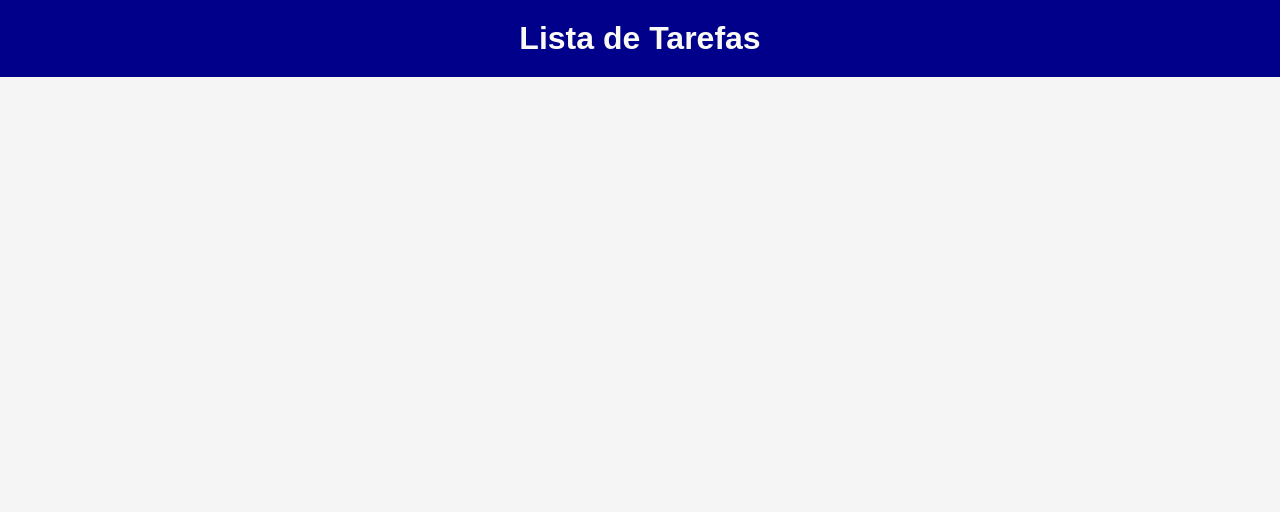
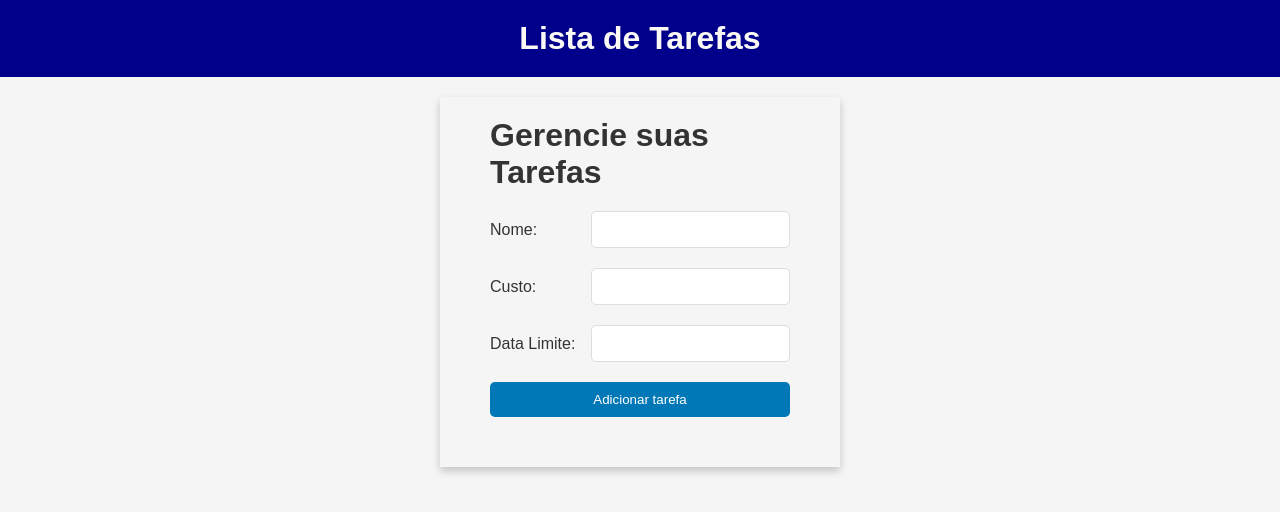
Before and after one commit to Guidossantos29/todo-list-frontend, a React (Vite) app: page / in a window 1280 px wide. Shown: the top 512 px of the page. Built offline with nearby package versions, Linux system fonts and the light colour scheme.

Commit message:
feat create taskForm

```diff
--- a/src/App.jsx
+++ b/src/App.jsx
@@ -1,5 +1,6 @@
 
 import HeaderComponent from './components/Header'
+import TaskForm from './components/TaskForm'
 import GlobalStyles from './styles/Global'
 
 
@@ -10,6 +11,7 @@ function App() {
     <>
      <GlobalStyles/>
      <HeaderComponent/>
+     <TaskForm/>
     </>
   )
 }
--- /dev/null
+++ b/src/components/TaskForm/index.jsx
@@ -0,0 +1,30 @@
+import React from 'react'
+import { FormContainer } from './style'
+
+function TaskForm() {
+    return (
+        <>
+            <div>
+                <FormContainer>
+                    <h1>Gerencie suas Tarefas</h1>
+                    <div>
+                        <span>Nome:</span>
+                        <input type="text" />
+                    </div>
+                    <div>
+                        <span>Custo:</span>
+                        <input type="text" />
+                    </div>
+                    <div>
+                        <span>Data Limite:</span>
+                        <input type="text" />
+                    </div>
+                    <button>Adicionar tarefa</button>
+
+                </FormContainer>
+            </div>
+        </>
+    )
+}
+
+export default TaskForm
--- /dev/null
+++ b/src/components/TaskForm/style.js
@@ -0,0 +1,42 @@
+import styled from "styled-components";
+
+
+
+export const FormContainer = styled.form`
+    display: flex;
+    flex-direction: column;
+    margin: 20px auto;
+    max-width: 400px;
+    gap: 20px;
+
+    padding: 20px 50px 50px 50px;
+    box-shadow: 0 4px 8px rgba(0, 0, 0, 0.2);
+
+  input, button {
+
+    padding: 10px;
+    border: 1px solid #ddd;
+    border-radius: 5px;
+  }
+
+  div {
+
+    display: flex;
+    justify-content: space-between;
+    align-items: center;
+    gap: 10px;
+  }
+
+  button {
+    background: #0077b6;
+    color: white;
+    cursor: pointer;
+    border: none;
+
+    &:hover {
+      background: #005f8b;
+    }
+  }
+
+
+`
```
